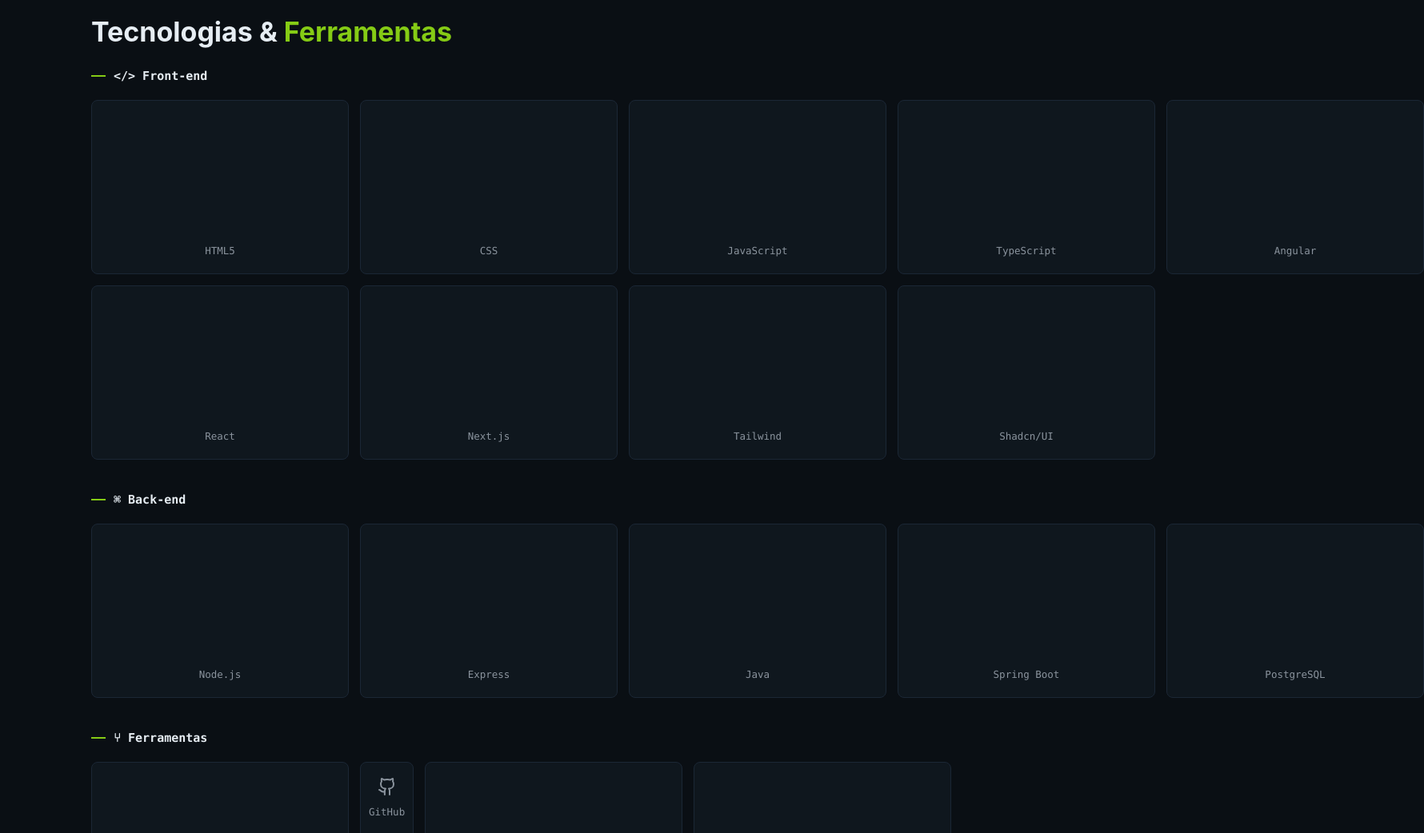
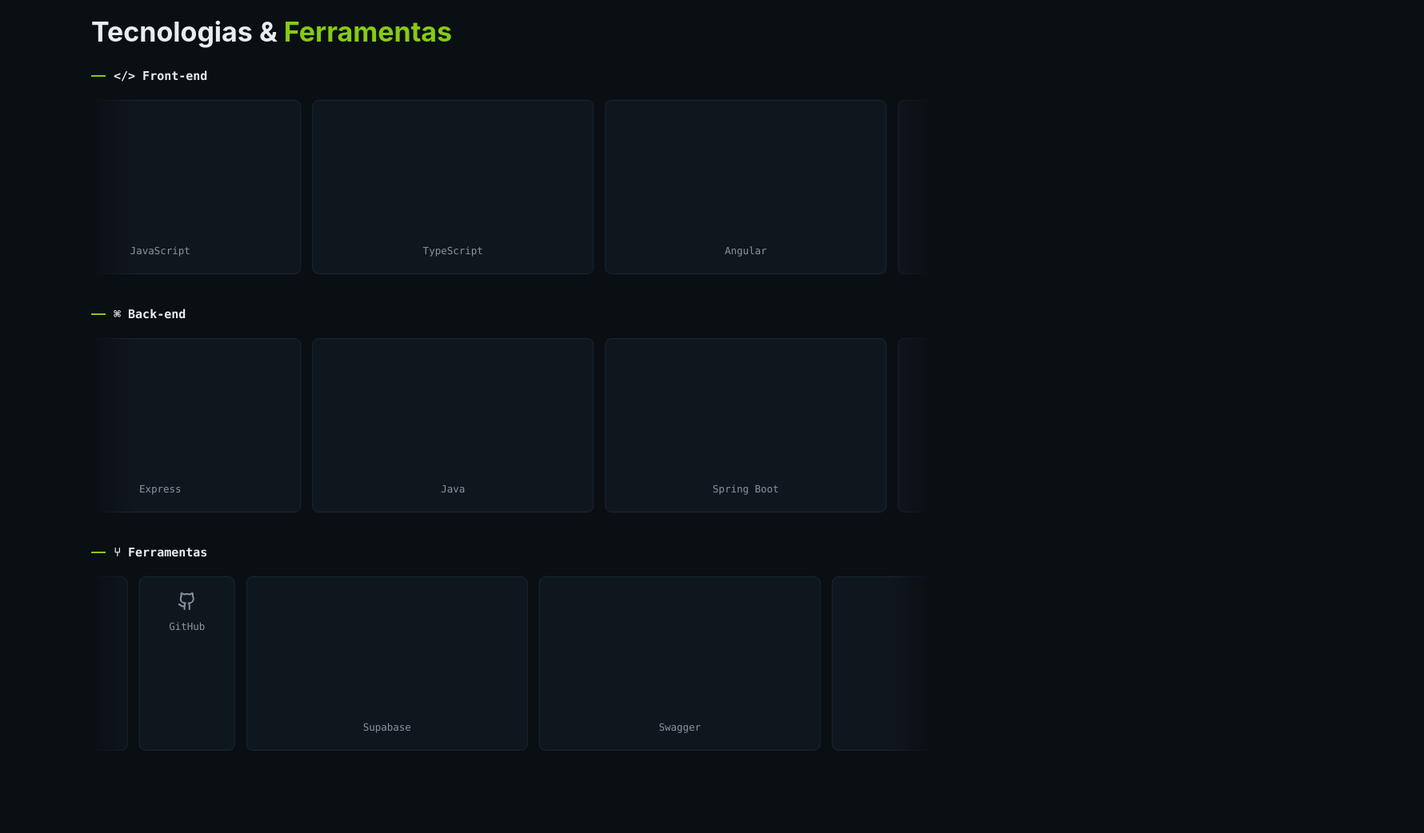
Before and after one commit to MatheusxMota/matheus-portfolio, an Angular app: page / in a window 1280 px wide. Shown: the part 2908-3950 px from the top of the page at 80% size, 1780 px wide, since content can reach past the window. Built offline with nearby package versions, Linux system fonts and the light colour scheme; what @lucide/angular would draw is missing.

Commit message:
feat: adicao de carrossel utilizando css

```diff
--- a/src/app/sections/stack/stack.component.ts
+++ b/src/app/sections/stack/stack.component.ts
@@ -53,8 +53,35 @@
         @for (group of techGroups; track group.title) {
           <div class="stack-group">
             <h3>{{ group.title }}</h3>
-            <div class="stack-grid">
+            <div class="marquee-container">
+              <div class="marquee-inner">
                 @for (item of group.items; track item.name) {
+                  <div class="stack-item">
+                    @switch (item.name) {
+                      @case ('HTML5') { <svg lucideGlobe></svg> }
+                      @case ('CSS') { <svg lucidePalette></svg> }
+                      @case ('JavaScript') { <svg lucideBraces></svg> }
+                      @case ('TypeScript') { <svg lucideType></svg> }
+                      @case ('Angular') { <svg lucideCode></svg> }
+                      @case ('React') { <svg lucideAtom></svg> }
+                      @case ('Next.js') { <svg lucideTriangle></svg> }
+                      @case ('Tailwind') { <svg lucideWind></svg> }
+                      @case ('Shadcn/UI') { <svg lucideLayout></svg> }
+                      @case ('Node.js') { <svg lucideHexagon></svg> }
+                      @case ('Express') { <svg lucideBraces></svg> }
+                      @case ('Java') { <svg lucideCoffee></svg> }
+                      @case ('Spring Boot') { <svg lucideLeaf></svg> }
+                      @case ('PostgreSQL') { <svg lucideDatabase></svg> }
+                      @case ('Git') { <svg lucideGitBranch></svg> }
+                      @case ('GitHub') { <app-github-icon /> }
+                      @case ('Supabase') { <svg lucideCloud></svg> }
+                      @case ('Swagger') { <svg lucideFileText></svg> }
+                    }
+                    {{ item.name }}
+                  </div>
+                }
+                <!-- Duplicate list for seamless loop -->
+                @for (item of group.items; track 'dup-' + item.name) {
                   <div class="stack-item">
                     @switch (item.name) {
                       @case ('HTML5') { <svg lucideGlobe></svg> }
@@ -81,6 +108,7 @@
                 }
               </div>
             </div>
+          </div>
         }
       </div>
     </section>
@@ -100,6 +128,7 @@
       }
       .stack-group {
         margin-bottom: 38px;
+        overflow: hidden;
       }
       .stack-group h3 {
         font-family: var(--mono);
@@ -116,16 +145,23 @@
         height: 2px;
         background: var(--violet);
       }
-      .stack-grid {
-        display: grid;
-        grid-template-columns: repeat(5, 1fr);
+
+      .marquee-container {
+        width: 100%;
+        overflow: hidden;
+        mask-image: linear-gradient(to right, transparent, black 5%, black 95%, transparent);
+      }
+      .marquee-inner {
+        display: flex;
         gap: 14px;
+        width: max-content;
+        animation: marquee 20s linear infinite;
       }
       .stack-item {
         background: var(--panel);
         border: 1px solid var(--border);
         border-radius: 8px;
-        padding: 18px 10px;
+        padding: 18px 25px;
         text-align: center;
         font-size: 12.5px;
         color: var(--muted);
@@ -135,21 +171,17 @@
         gap: 10px;
         transition: all 0.2s;
         font-family: var(--mono);
+        min-width: 120px;
       }
       .stack-item:hover {
         border-color: var(--violet);
         color: var(--text);
         transform: translateY(-2px);
       }
-      @media (max-width: 920px) {
-        .stack-grid {
-          grid-template-columns: repeat(3, 1fr);
-        }
-      }
-      @media (max-width: 640px) {
-        .stack-grid {
-          grid-template-columns: repeat(2, 1fr);
-        }
+
+      @keyframes marquee {
+        from { transform: translateX(0); }
+        to { transform: translateX(-50%); }
       }
     `,
   ],
```
Lines whose indentation alone changed are shown as unchanged.
